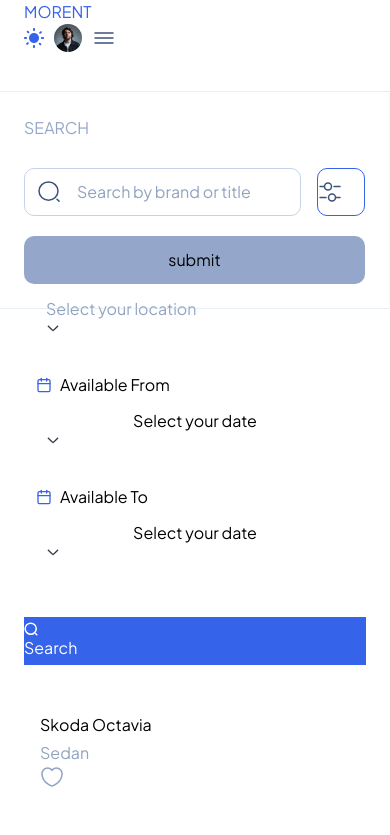
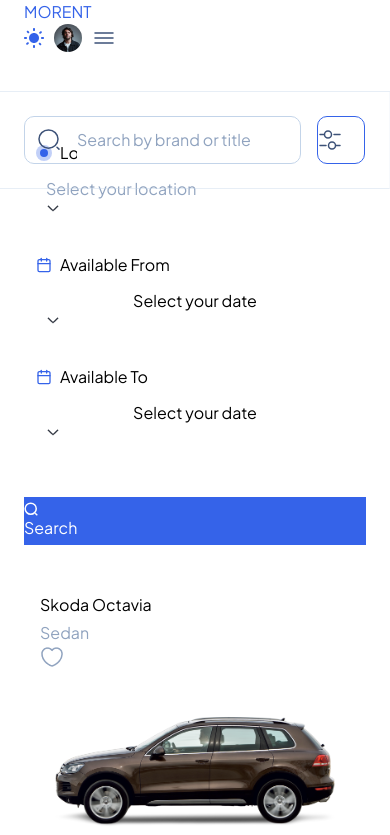
Before and after one commit to GlenMac90/rent-wheels, a Next.js app: page /search in a window 390 px wide. Shown: the top 835 px of the page. Built offline with nearby package versions, Linux system fonts and the light colour scheme.

Commit message:
start UI for mobile search filters

```diff
--- a/app/search/page.tsx
+++ b/app/search/page.tsx
@@ -7,7 +7,7 @@ const Search = () => {
     <main className="search-page-styles">
       <section className="flex w-full max-w-[82rem] flex-col items-center lg:flex-row">
         <SearchPageFilters />
-        <main className="flex w-full flex-col gap-8 p-6 lg:pl-6">
+        <main className="flex w-full flex-col gap-8 p-6 lg:overflow-auto lg:pl-6">
           <SearchBar searchPage />
           <SearchResults />
         </main>
--- /dev/null
+++ b/components/search-page/MobileSearchFilters.tsx
@@ -0,0 +1,13 @@
+"use client";
+
+const MobileSearchFilters = () => {
+  return (
+    <div className="fixed z-10 h-screen w-screen bg-black/40 px-3 pt-28 dark:bg-black/10">
+      <div className="bg-white_gray-850 w-full rounded-ten bg-white p-6">
+        content
+      </div>
+    </div>
+  );
+};
+
+export default MobileSearchFilters;
--- a/components/search-page/SearchPageFilters.tsx
+++ b/components/search-page/SearchPageFilters.tsx
@@ -1,5 +1,6 @@
 "use client";
 
+import { useState } from "react";
 import Image from "next/image";
 import { zodResolver } from "@hookform/resolvers/zod";
 import { useForm } from "react-hook-form";
@@ -7,8 +8,10 @@ import { useForm } from "react-hook-form";
 import { Form } from "@/components/ui/form";
 import OptionalSearchFilters from "./OptionalSearchFilters";
 import { FormFields, searchFiltersSchema } from "@/schemas";
+import MobileSearchFilters from "./MobileSearchFilters";
 
 const SearchPageFilters = () => {
+  const [showMobileFilters, setShowMobileFilters] = useState(false);
   const form = useForm<FormFields>({
     resolver: zodResolver(searchFiltersSchema),
     defaultValues: {
@@ -33,15 +36,15 @@ const SearchPageFilters = () => {
   };
 
   return (
+    <>
       <Form {...form}>
         <form
-        className="bg-white_gray-900 sticky top-[5.75rem] z-20 flex size-full w-full flex-col border-b border-r border-b-blue-50/40 border-r-white-100 p-6 dark:border-b-gray-850 dark:border-r-gray-850 sm:top-[6.25rem]
-        lg:max-w-[20rem]"
+          className="bg-white_gray-900 sticky top-[5.75rem] z-20 flex size-full w-full flex-col border-b border-r border-b-blue-50/40 border-r-white-100 p-6 dark:border-b-gray-850 dark:border-r-gray-850 sm:top-[6.25rem] lg:max-w-[20rem] lg:overflow-auto"
           onSubmit={handleSubmit(onSubmit)}
         >
-        <h3 className="semibold-12 text-blue-100">SEARCH</h3>
-        <div className="flex gap-4">
-          <div className="flex-center bg-white_gray-850 mt-7 flex h-12 w-full gap-4 rounded-ten border border-blue-50 px-3 dark:border-gray-800">
+          <h3 className="semibold-12 hidden text-blue-100 lg:block">SEARCH</h3>
+          <div className="flex gap-4 lg:pt-7">
+            <div className="flex-center bg-white_gray-850 flex h-12 w-full gap-4 rounded-ten border border-blue-50 px-3 dark:border-gray-800">
               <Image
                 src="/search-large.svg"
                 height={24}
@@ -57,7 +60,10 @@ const SearchPageFilters = () => {
                 className="bg-white_gray-850 text-gray-blue-100 w-full outline-none"
               />
             </div>
-          <button className="flex-center mt-7 size-12 shrink-0 rounded-ten border border-blue-500 lg:hidden">
+            <button
+              className="flex-center size-12 shrink-0 rounded-ten border border-blue-500 lg:hidden"
+              onClick={() => setShowMobileFilters(!showMobileFilters)}
+            >
               <Image
                 src="/filter.svg"
                 height={24}
@@ -70,11 +76,13 @@ const SearchPageFilters = () => {
           <div className="hidden lg:flex lg:flex-col">
             <OptionalSearchFilters form={form} currentPrice={currentPrice} />
           </div>
-        <button type="submit" className="mt-5 rounded-ten bg-blue-100 py-3">
+          {/* <button type="submit" className="mt-5 rounded-ten bg-blue-100 py-3">
             submit
-        </button>
+          </button> */}
         </form>
       </Form>
+      {showMobileFilters && <MobileSearchFilters form={form} />}
+    </>
   );
 };
 
```
Lines whose indentation alone changed are shown as unchanged.
